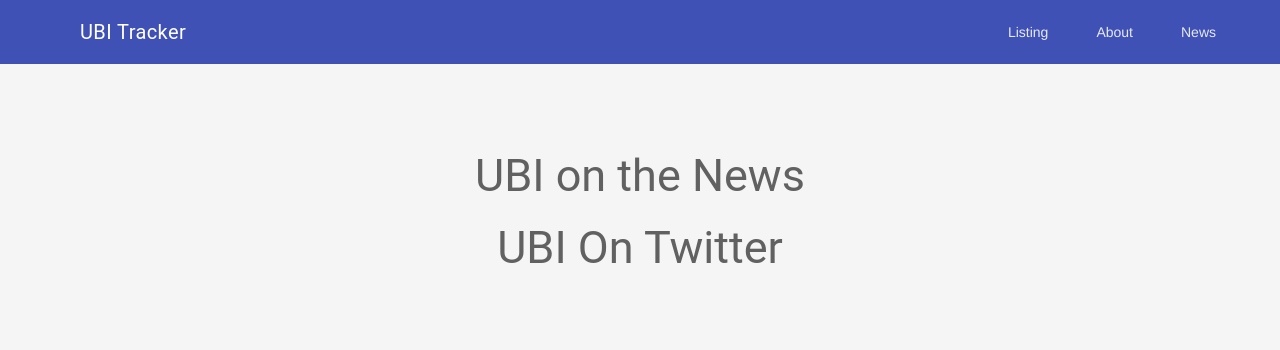
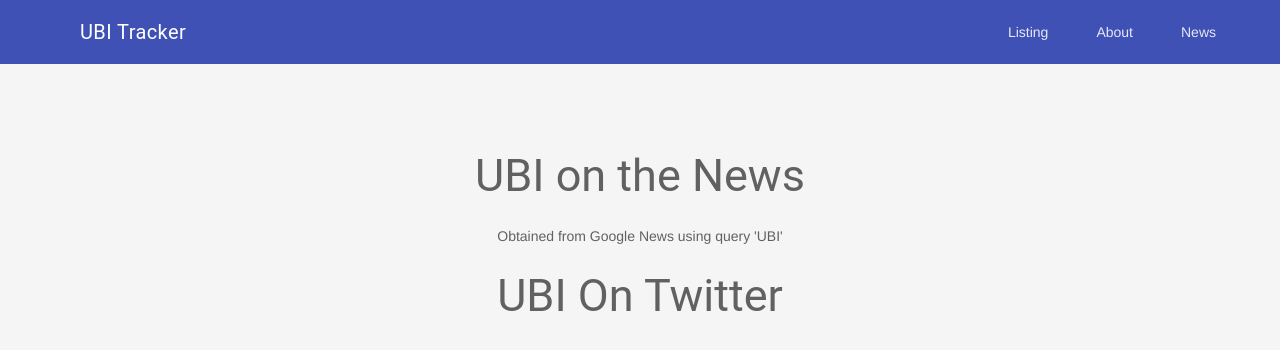
Before and after one commit to blucheez/ubitracker, a website: page ubi/twitter.html in a window 1280 px wide. Drawn offline with nearby package versions, Linux system fonts and the light colour scheme; no server answers.

Commit message:
Update twitter.html

```diff
--- a/ubi/twitter.html
+++ b/ubi/twitter.html
@@ -32,6 +32,7 @@
         </div>
         <main style="padding: 5%" class="mdl-layout__content">
             <h2>UBI on the News</h2>
+            <p>Obtained from Google News using query 'UBI'</p>
             <div id="googleframe"></div>
             <h2>UBI On Twitter</h2>
             <div id="frame"></div>
```
